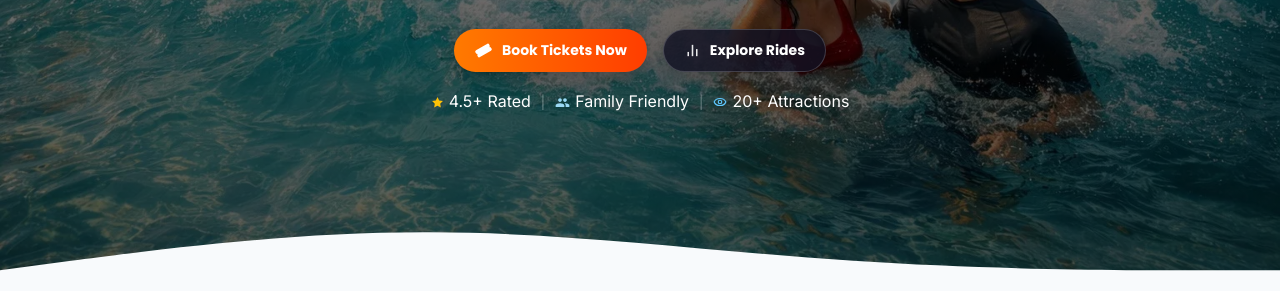
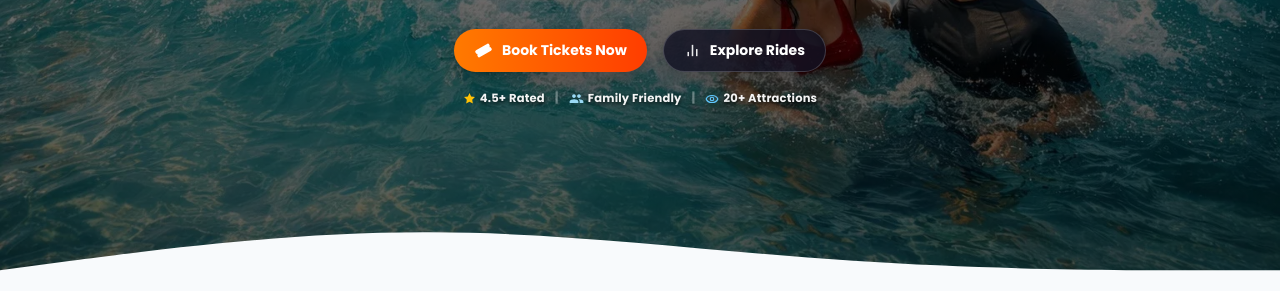
Before and after one commit to ecryptoguru/waterpark, a website: page index.html in a window 1280 px wide. Shown: the part 509-800 px from the top of the page. Drawn offline with nearby package versions, Linux system fonts and the light colour scheme.

Commit message:
Updatemin

```diff
--- a/css/main.css
+++ b/css/main.css
@@ -301,6 +301,15 @@ img {
   margin: 0 10px;
   opacity: 0.35;
   font-size: 13px;
+}
+
+@media (max-width: 370px) {
+  .hero-stats-bar {
+    font-size: 10px;
+  }
+  .hero-stat-divider {
+    margin: 0 6px;
+  }
 }
 
 .hero-background {
--- a/index.html
+++ b/index.html
@@ -134,20 +134,20 @@
             </div>
 
             <!-- Stats bar — pinned to bottom of hero photo -->
-            <div class="absolute bottom-28 md:bottom-44 left-0 right-0 z-10 flex items-center justify-center" style="gap: 0;">
-                    <div class="hero-stat flex items-center" style="gap:5px;">
-                        <svg width="13" height="13" viewBox="0 0 24 24" fill="#FFC107"><path d="M12 2l3.09 6.26L22 9.27l-5 4.87 1.18 6.88L12 17.77l-6.18 3.25L7 14.14 2 9.27l6.91-1.01L12 2z"/></svg>
-                        <span class="hero-stat">4.5+ Rated</span>
+            <div class="hero-stats-bar absolute bottom-36 md:bottom-44 left-0 right-0 z-10 flex items-center justify-center px-4" style="gap: 0;">
+                    <div class="hero-stat flex items-center">
+                        <svg width="13" height="13" viewBox="0 0 24 24" fill="#FFC107" class="mr-1"><path d="M12 2l3.09 6.26L22 9.27l-5 4.87 1.18 6.88L12 17.77l-6.18 3.25L7 14.14 2 9.27l6.91-1.01L12 2z"/></svg>
+                        <span>4.5+ Rated</span>
                     </div>
                     <span class="hero-stat-divider">|</span>
-                    <div class="hero-stat flex items-center" style="gap:5px;">
-                        <svg width="15" height="15" viewBox="0 0 24 24" fill="#A2E2FF" opacity="0.95"><path d="M16 11c1.66 0 2.99-1.34 2.99-3S17.66 5 16 5c-1.66 0-3 1.34-3 3s1.34 3 3 3zm-8 0c1.66 0 2.99-1.34 2.99-3S9.66 5 8 5C6.34 5 5 6.34 5 8s1.34 3 3 3zm0 2c-2.33 0-7 1.17-7 3.5V19h14v-2.5c0-2.33-4.67-3.5-7-3.5zm8 0c-.29 0-.62.02-.97.05 1.16.84 1.97 1.97 1.97 3.45V19h6v-2.5c0-2.33-4.67-3.5-7-3.5z"/></svg>
-                        <span class="hero-stat">Family Friendly</span>
+                    <div class="hero-stat flex items-center">
+                        <svg width="15" height="15" viewBox="0 0 24 24" fill="#A2E2FF" opacity="0.95" class="mr-1"><path d="M16 11c1.66 0 2.99-1.34 2.99-3S17.66 5 16 5c-1.66 0-3 1.34-3 3s1.34 3 3 3zm-8 0c1.66 0 2.99-1.34 2.99-3S9.66 5 8 5C6.34 5 5 6.34 5 8s1.34 3 3 3zm0 2c-2.33 0-7 1.17-7 3.5V19h14v-2.5c0-2.33-4.67-3.5-7-3.5zm8 0c-.29 0-.62.02-.97.05 1.16.84 1.97 1.97 1.97 3.45V19h6v-2.5c0-2.33-4.67-3.5-7-3.5z"/></svg>
+                        <span>Family Friendly</span>
                     </div>
                     <span class="hero-stat-divider">|</span>
-                    <div class="hero-stat flex items-center" style="gap:5px;">
-                        <svg width="14" height="14" viewBox="0 0 24 24" fill="none" stroke="#60C8FF" stroke-width="2"><path d="M2 12c1.5-4 4.5-6 10-6s8.5 2 10 6c-1.5 4-4.5 6-10 6s-8.5-2-10-6z"/><circle cx="12" cy="12" r="3"/></svg>
-                        <span class="hero-stat">20+ Attractions</span>
+                    <div class="hero-stat flex items-center">
+                        <svg width="14" height="14" viewBox="0 0 24 24" fill="none" stroke="#60C8FF" stroke-width="2" class="mr-1"><path d="M2 12c1.5-4 4.5-6 10-6s8.5 2 10 6c-1.5 4-4.5 6-10 6s-8.5-2-10-6z"/><circle cx="12" cy="12" r="3"/></svg>
+                        <span>20+ Attractions</span>
                     </div>
             </div>
 
```
Also changed, not shown: css/output.css.
